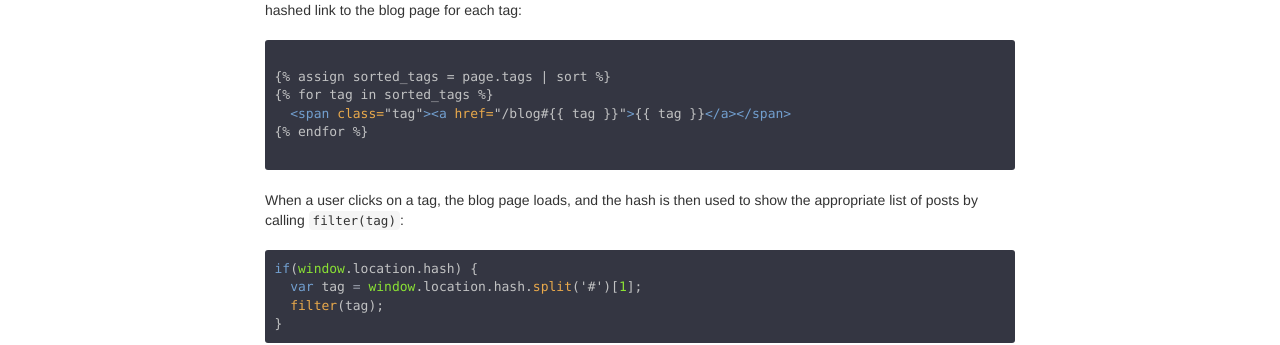
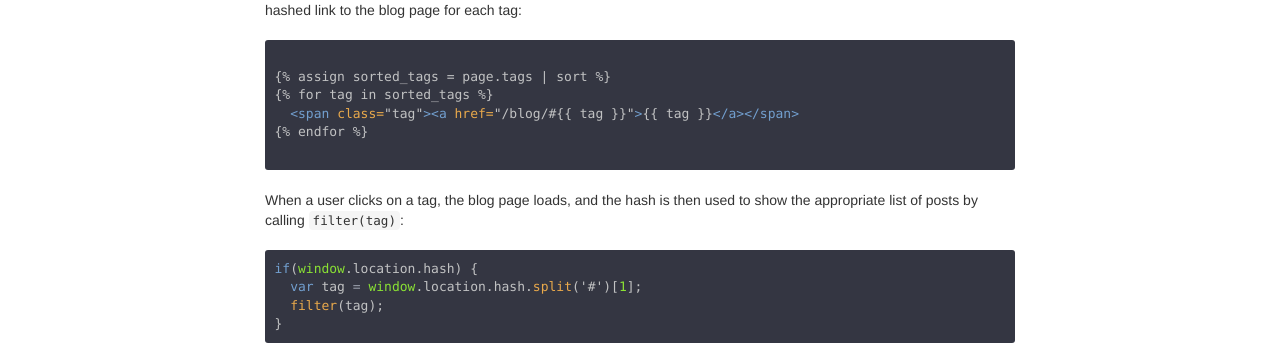
Before and after one commit to estherjk/estherjk.github.io, a Jekyll site: the page built from _posts/2015-03-18-filtering-posts-by-tags-with-jekyll.md, in a window 1280 px wide and 900 px high, scrolled down 1949 px. Shown: the part 232-577 px from the top of the window. Built offline with Jekyll 4.4.1, drawn with Linux system fonts in a browser that asks for light colours; nearby versions of some CDN libraries; Markdown is read by kramdown in place of the engine named in the settings; comment, search, counter and statistics services are not loaded.

Commit message:
Fix hash link by adding slash before hash Required in some browsers (e.g. Safari) to work correctly

````diff
--- a/_layouts/post.html
+++ b/_layouts/post.html
@@ -16,7 +16,7 @@ layout: default
 
         {% assign sorted_tags = page.tags | sort %}
         {% for tag in sorted_tags %}
-          <span class="tag"><a href="/blog#{{ tag }}">{{ tag }}</a></span>
+          <span class="tag"><a href="/blog/#{{ tag }}">{{ tag }}</a></span>
         {% endfor %}
       </div>
 
--- a/_posts/2015-03-18-filtering-posts-by-tags-with-jekyll.md
+++ b/_posts/2015-03-18-filtering-posts-by-tags-with-jekyll.md
@@ -114,7 +114,7 @@ I also wanted to provide links to related posts when a user is reading a given p
 {% raw %}
 {% assign sorted_tags = page.tags | sort %}
 {% for tag in sorted_tags %}
-  <span class="tag"><a href="/blog#{{ tag }}">{{ tag }}</a></span>
+  <span class="tag"><a href="/blog/#{{ tag }}">{{ tag }}</a></span>
 {% endfor %}
 {% endraw %}
 ```
````
